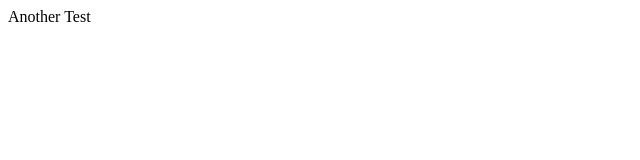
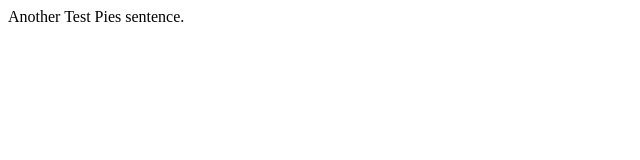
Before and after one commit to MaciekM7/safasfsafsa, a plain HTML site: page index.html in a window 1280 px wide. Shown: the whole page, without its empty margins (0-640 px from the left). Drawn offline with Linux system fonts and the light colour scheme.

Commit message:
pies sentence

```diff
--- a/index.html
+++ b/index.html
@@ -24,6 +24,7 @@
 
 
 Another Test
+Pies sentence.
 
 
 
```
